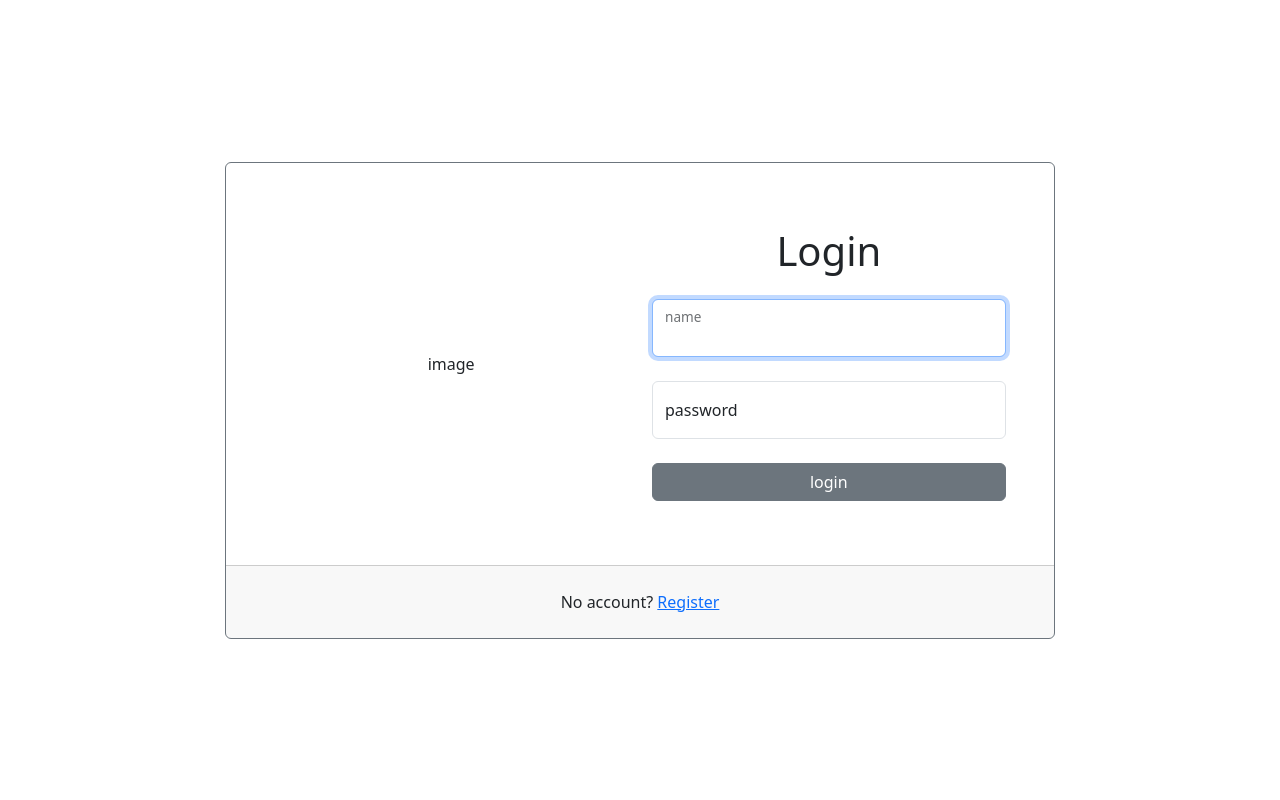
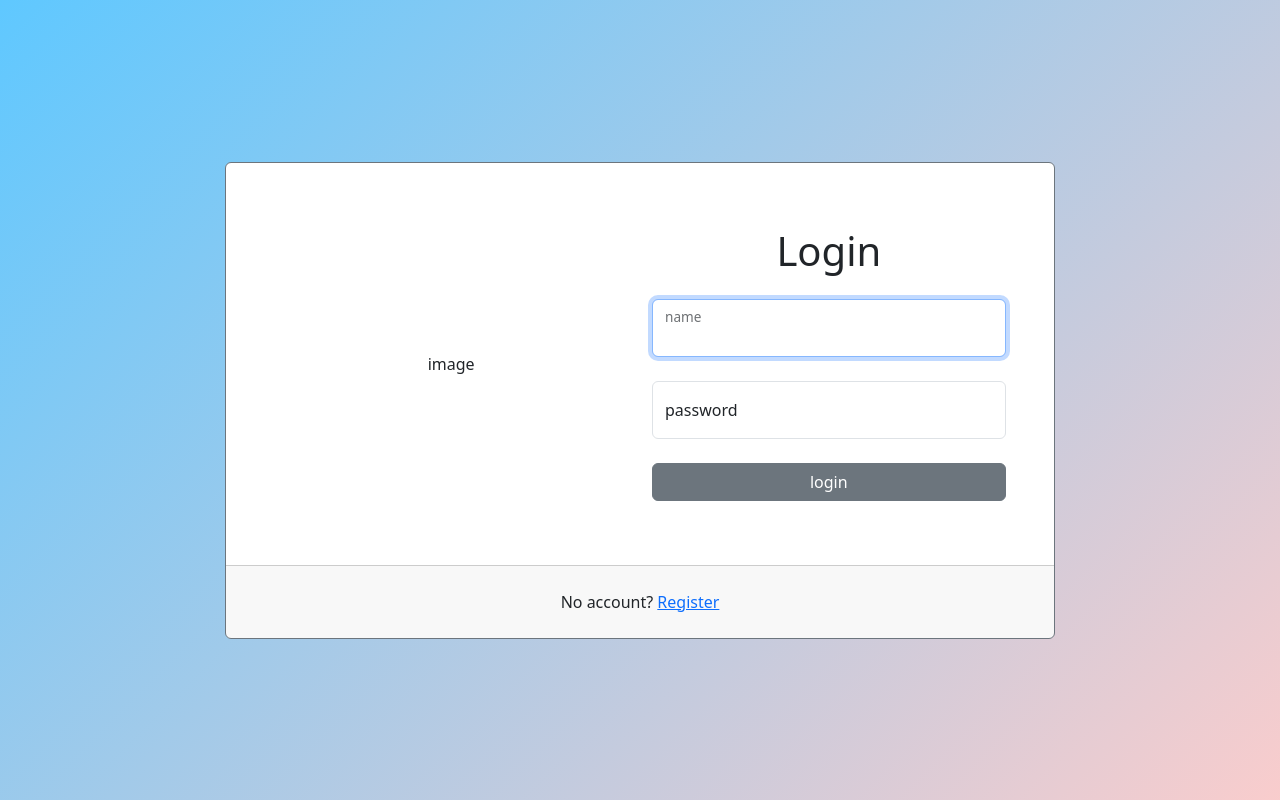
Before and after one commit to LikerK/work-assistant, a React (Create React App) app in the folder frontend/: page /login in a window 1280 px wide. Built offline with nearby package versions, Linux system fonts and the light colour scheme.

Commit message:
add gradient for main content

```diff
--- a/frontend/src/index.css
+++ b/frontend/src/index.css
@@ -11,3 +11,11 @@ code {
   font-family: source-code-pro, Menlo, Monaco, Consolas, 'Courier New',
     monospace;
 }
+
+.bg-pass {
+  background: rgba(167, 231, 152, 0.249);
+}
+
+.main {
+  background: linear-gradient(135deg, rgba(2,0,36,1) 0%, rgba(95,200,255,1) 0%, rgba(241,139,139,0.4345686028317577) 100%);
+}
```
